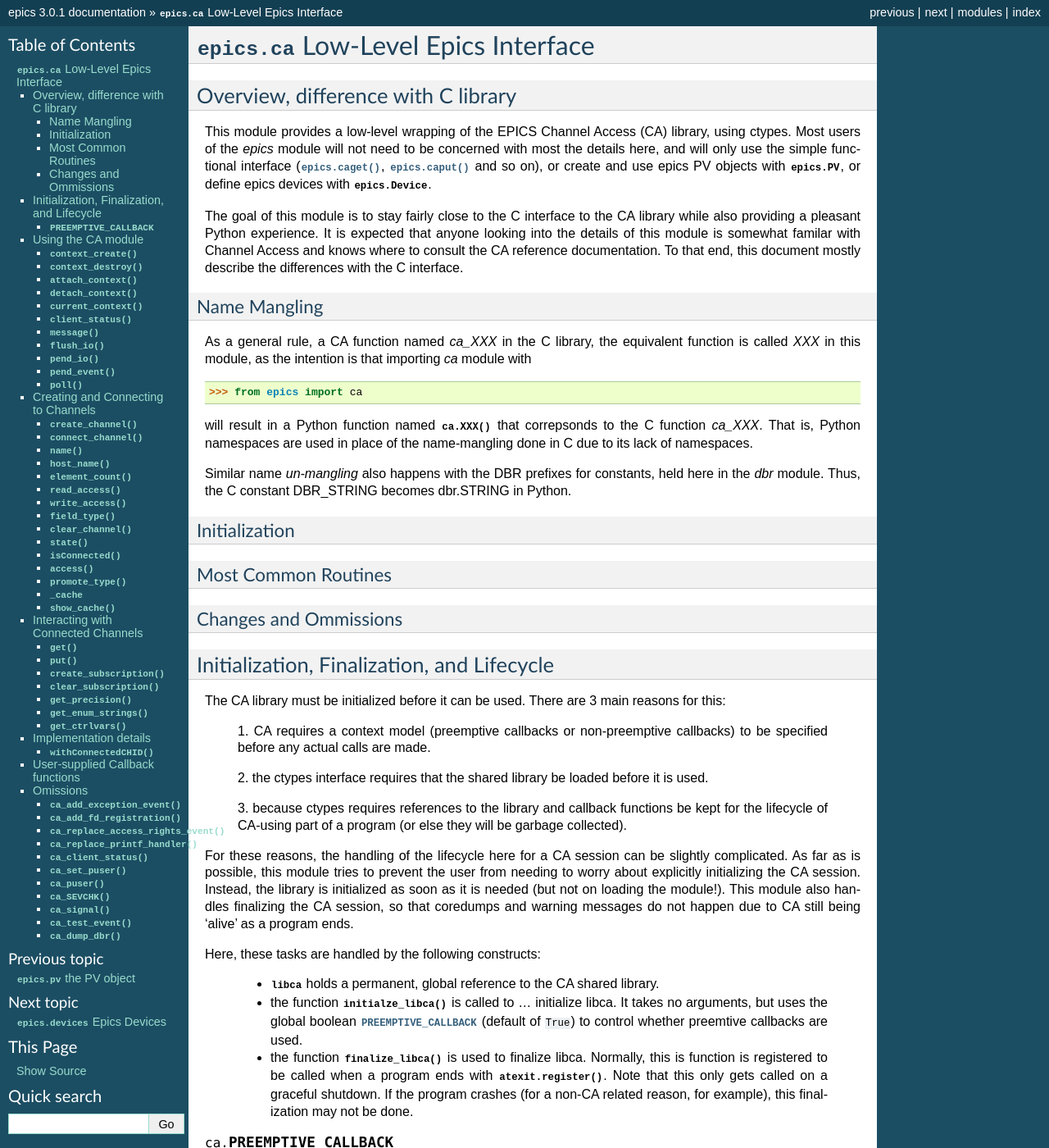
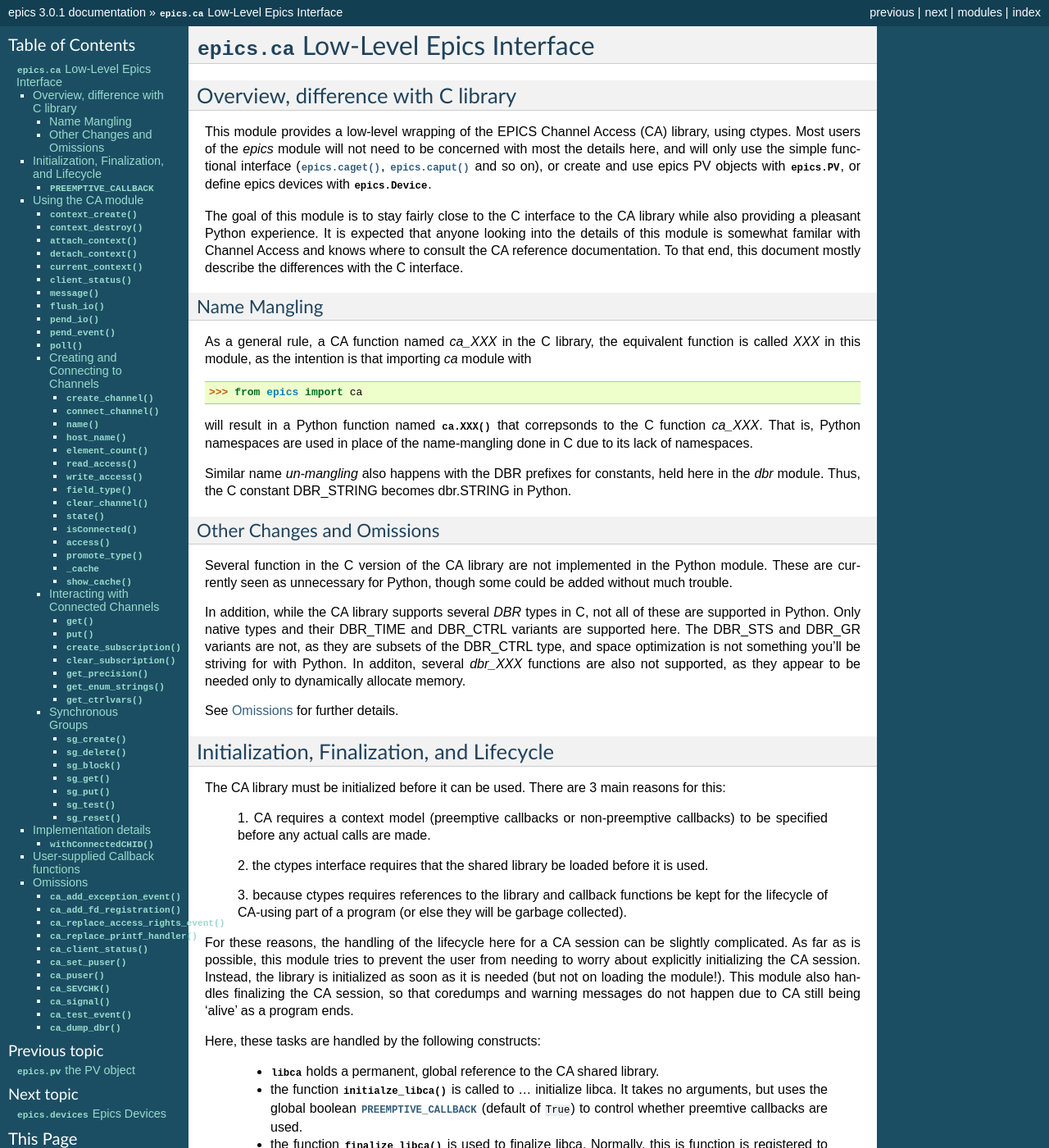
Before and after one commit to pyepics/pyepics, a Sphinx documentation site: the page built from doc/ca.rst, in a window 1280 px wide and 1400 px high. Shown: the whole window at 82% size. Built offline with Sphinx 7.4.7, drawn with Linux system fonts in a browser that asks for light colours; formulas are drawn with MathJax 3; some of the changed text lies outside the part shown.

```diff
--- a/doc/ca.rst
+++ b/doc/ca.rst
@@ -1,6 +1,6 @@
-=============================
+=================================
 :mod:`epics.ca` Low-Level Epics Interface
-=============================
+=================================
 
 Overview, difference with C library
 ===================================
@@ -38,16 +38,26 @@ Similar name *un-mangling* also happens with the DBR prefixes for
 constants, held here in the `dbr` module.  Thus, the C constant DBR_STRING
 becomes dbr.STRING in Python.
 
-Initialization
-~~~~~~~~~~~~~~
 
-Most Common Routines
-~~~~~~~~~~~~~~~~~~~~
+Other Changes and Omissions
+~~~~~~~~~~~~~~~~~~~~~~~~~~~~
 
-Changes and Ommissions
-~~~~~~~~~~~~~~~~~~~~~~
+Several function in the C version of the CA library are not implemented in
+the Python module.  These are currently seen as unnecessary for Python,
+though some could be added without much trouble.
+
+In addition, while the CA library supports several `DBR` types in C, not
+all of these are supported in Python. Only native types and their DBR_TIME
+and DBR_CTRL variants are supported here.  The DBR_STS and DBR_GR variants
+are not, as they are subsets of the DBR_CTRL type, and space optimization
+is not something you'll be striving for with Python.  In additon, several
+`dbr_XXX` functions are also not supported, as they appear to be needed
+only to dynamically allocate memory.
+
+See :ref:`ca-omissions-label` for further details.
 
 
+..  _ca-init-label:
 
 Initialization, Finalization, and Lifecycle
 ===========================================
@@ -138,7 +148,7 @@ threading contexts are very close to the C library:
 
 
 Creating and Connecting to Channels
-===================================
+~~~~~~~~~~~~~~~~~~~~~~~~~~~~~~~~~~~~
 
 The basic channel object is the "Channel ID" or ``chid``.  With the CA
 library (and ``ca`` module), one creates and acts on the ``chid`` values, which are
@@ -232,7 +242,7 @@ Three additional pythonic functions have been added:
 
 
 Interacting with Connected Channels
-===================================
+~~~~~~~~~~~~~~~~~~~~~~~~~~~~~~~~~~~~
 
 Once a chid is created and connected there are several ways to
 communicating with it.  These are primarily encapsulated in the functions
@@ -350,10 +360,45 @@ Other functions that are provided are
 
 enum_strs will be a  list of strings for the names of ENUM states.
 
+..  _ca-sg-label:
+
+Synchronous Groups
+~~~~~~~~~~~~~~~~~~~~~~~
+
+.. function::  sg_create()
+
+   create synchronous group.  Returns a *group id*, `gid`, which is used to
+   identify this group and is passed to all other synchronous group commands.
+
+.. function::  sg_delete(gid)
+
+   delete a synchronous group
+
+.. function::  sg_block(gid, t=10.0)
+
+   block for a synchronous group to complete processing
+
+.. function::  sg_get(gid,chid[, fype=None[, as_string=False[, as_numpy=True]]])
+
+   perform a `get` within a synchronous group.
+
+.. function::  sg_put(gid,chid, value)
+
+   perform a `put` within a synchronous group.
+
+
+.. function::  sg_test(gid)
+
+  test whether a synchronous group has completed.
+
+.. function::  sg_reset(gid)
+
+   resets a synchronous group
+
 ..  _ca-implementation-label:
 
 Implementation details
-==============================
+================================
 
 Several decorator functions are used heavily inside of ca.py
 
@@ -418,6 +463,8 @@ outside of the callback (perhaps in a separate thread, perhaps after
 pend_event() has completed, etc).
 
 
+..  _ca-omissions-label:
+
 Omissions
 =========
 
```
Also changed, not shown: doc/getting_started.rst (deleted, +0 -112 lines), doc/pv.rst (+2 -7 lines).
